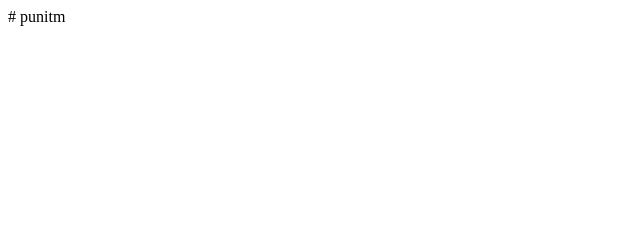
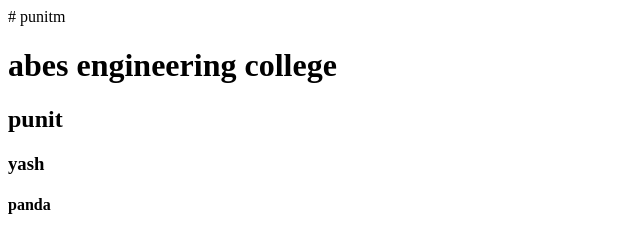
Before and after one commit to punit-tripathi25/punitm, a plain HTML site: page index.html in a window 1280 px wide. Shown: the whole page, without its empty margins (0-640 px from the left). Drawn offline with Linux system fonts and the light colour scheme.

Commit message:
Update index.html

```diff
--- a/index.html
+++ b/index.html
@@ -1 +1,12 @@
 # punitm
+<html>
+  <head>
+    <title>welcome</title>
+  </head>
+      <body>
+        <h1>abes engineering college</h1>
+        <h2>punit</h2>
+        <h3>yash</h3>
+        <h4>panda</h4>
+      </body>
+</html>
```
